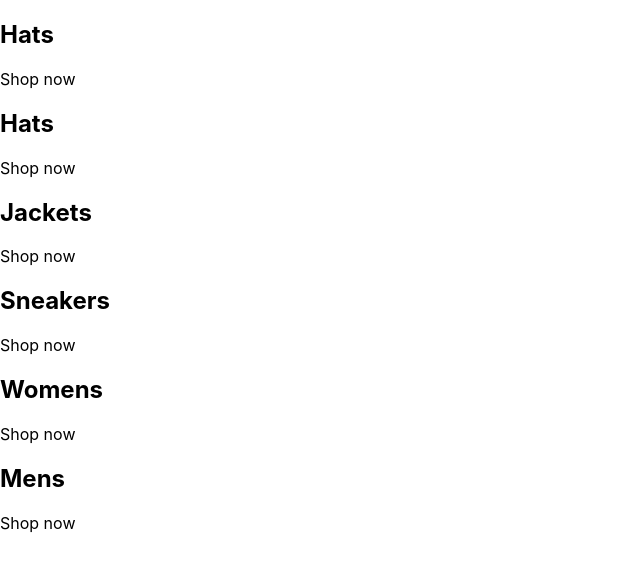
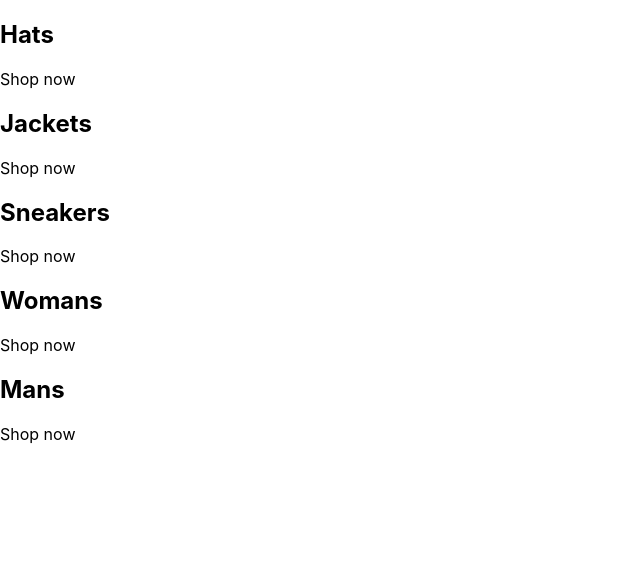
Before and after one commit to jadTahaGit/Stripe-Shop, a React (Create React App) app: page / in a window 1280 px wide. Shown: the top 570 px of the page, without its empty margins (0-640 px from the left). Built offline with nearby package versions, Linux system fonts and the light colour scheme.

Commit message:
dynamic content --version01.00.02

```diff
--- a/src/App.js
+++ b/src/App.js
@@ -1,54 +1,38 @@
 const App = () => {
+  const catagories = [
+    {
+      id: 1,
+      title: 'Hats',
+    },
+    {
+      id: 2,
+      title: 'Jackets',
+    },
+    {
+      id: 3,
+      title: 'Sneakers',
+    },
+    {
+      id: 4,
+      title: 'Womans',
+    },
+    {
+      id: 5,
+      title: 'Mans',
+    },
+  ];
   return (
     <div className="catagories-container">
-      <div className="catagory-container">
-        {/* <img src="" alt="" /> */}
+      {catagories.map((catagory) => (
+        <div className="catagory-container">
+          {/* <img src="" alt="" /> */}
 
-        <div className="catagory-body-container">
-          <h2>Hats</h2>
-          <p>Shop now</p>
+          <div className="catagory-body-container">
+            <h2>{catagory.title}</h2>
+            <p>Shop now</p>
+          </div>
         </div>
-      </div>{' '}
-      <div className="catagory-container">
-        {/* <img src="" alt="" /> */}
-
-        <div className="catagory-body-container">
-          <h2>Hats</h2>
-          <p>Shop now</p>
-        </div>
-      </div>{' '}
-      <div className="catagory-container">
-        {/* <img src="" alt="" /> */}
-
-        <div className="catagory-body-container">
-          <h2>Jackets</h2>
-          <p>Shop now</p>
-        </div>
-      </div>{' '}
-      <div className="catagory-container">
-        {/* <img src="" alt="" /> */}
-
-        <div className="catagory-body-container">
-          <h2>Sneakers</h2>
-          <p>Shop now</p>
-        </div>
-      </div>{' '}
-      <div className="catagory-container">
-        {/* <img src="" alt="" /> */}
-
-        <div className="catagory-body-container">
-          <h2>Womens</h2>
-          <p>Shop now</p>
-        </div>
-      </div>
-      <div className="catagory-container">
-        {/* <img src="" alt="" /> */}
-
-        <div className="catagory-body-container">
-          <h2>Mens</h2>
-          <p>Shop now</p>
-        </div>
-      </div>
+      ))}
     </div>
   );
 };
```
